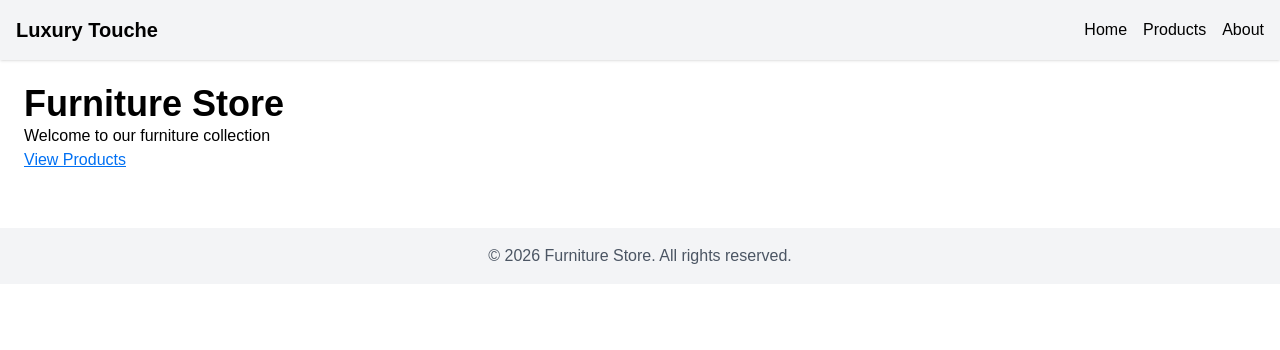
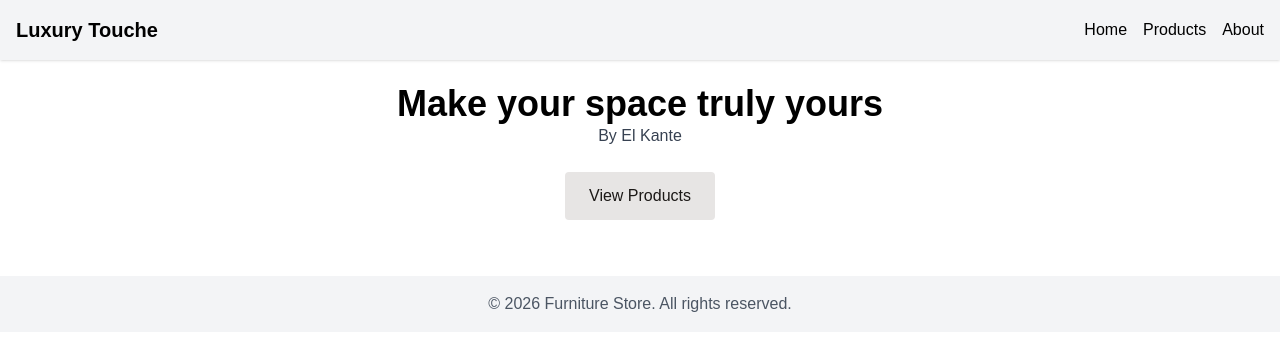
Before and after one commit to ElkanteNouhaila/furniture-next, a Next.js app: page / in a window 1280 px wide. Shown: the top 350 px of the page. Built offline with nearby package versions, Linux system fonts and the light colour scheme; a web font is replaced by a local one.

Commit message:
Revise homepage content and styling; update title, add author credit, and enhance product link appearance.

```diff
--- a/app/page.tsx
+++ b/app/page.tsx
@@ -3,11 +3,10 @@ import Link from "next/link";
 
 export default function HomePage() {
     return (
-        <main className="p-6">
-            <h1 className="text-4xl font-bold">Furniture Store</h1>
-            <p>Welcome to our furniture collection</p>
-
-            <Link href="./products" className="text-blue-500 underline">
+        <main className="p-6 max-w-4xl mx-auto text-center">
+            <h1 className="text-4xl font-bold">Make your space truly yours</h1>
+            <p className="text-gray-700 mb-6">By El Kante</p>
+            <Link href="./products" className="inline-block bg-stone-200 text-stone-900 px-6 py-3 rounded hover:bg-stone-300 transition">
                 View Products
             </Link>
         </main>
```
